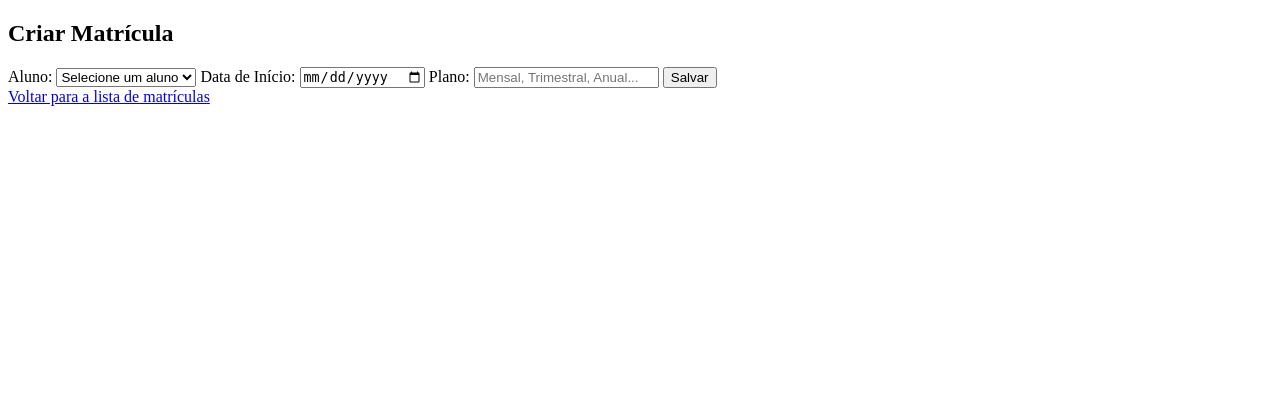
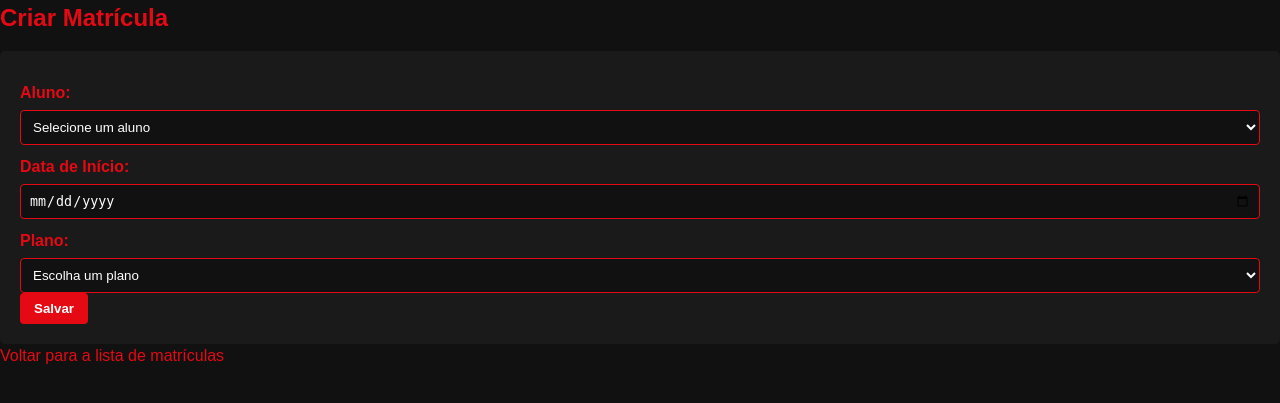
Before and after one commit to CarolAlexandre23/academia-CRUD, a Flask app: page /matriculas/nova in a window 1280 px wide. Shown: the top 403 px of the page. Run offline with Flask 3, Linux system fonts and the light colour scheme; data that the repository does not hold is empty.

Commit message:
Inicio do README e css

```diff
--- a/app/repository/matricula_repository.py
+++ b/app/repository/matricula_repository.py
@@ -61,7 +61,7 @@ class MatriculaRepository:
             UPDATE matricula
             SET data_inicio = ?, plano = ?, aluno_id = ?
             WHERE id = ?
-        """, (matricula.get_data_inicio(), matricula.get_plano(), matricula.aluno_id(), matricula.get_id()))
+        """, (matricula.get_data_inicio(), matricula.get_plano(), matricula.get_aluno_id(), matricula.get_id()))
         connection.commit()
 
     def delete_matricula(self, matricula_id):
--- /dev/null
+++ b/app/static/style.css
@@ -0,0 +1,101 @@
+/* Reset básico */
+body, h1, h2, h3, p, table, th, td, a, input, select, button {
+    margin: 0;
+    padding: 0;
+    box-sizing: border-box;
+}
+
+/* Fundo e fonte */
+body {
+    background-color: #111; /* Preto quase puro */
+    color: #fff;
+    font-family: Arial, sans-serif;
+    line-height: 1.5;
+}
+
+/* Títulos */
+h1, h2 {
+    color: #e50914; /* Vermelho vibrante */
+    margin-bottom: 15px;
+}
+
+/* Links */
+a {
+    color: #e50914;
+    text-decoration: none;
+}
+
+a:hover {
+    text-decoration: underline;
+}
+
+/* Botões */
+button, input[type="submit"] {
+    background-color: #e50914;
+    color: #fff;
+    border: none;
+    padding: 8px 14px;
+    cursor: pointer;
+    border-radius: 4px;
+    font-weight: bold;
+}
+
+button:hover, input[type="submit"]:hover {
+    background-color: #b00610; /* Vermelho mais escuro no hover */
+}
+
+/* Tabelas */
+table {
+    width: 100%;
+    border-collapse: collapse;
+    margin-top: 15px;
+}
+
+th, td {
+    padding: 10px;
+    text-align: left;
+}
+
+th {
+    background-color: #222;
+    color: #e50914;
+    border-bottom: 2px solid #e50914;
+}
+
+tr:nth-child(even) {
+    background-color: #1a1a1a;
+}
+
+tr:hover {
+    background-color: #2a2a2a;
+}
+
+/* Formulários */
+form {
+    background-color: #1a1a1a;
+    padding: 20px;
+    border-radius: 5px;
+}
+
+label {
+    display: block;
+    margin-top: 10px;
+    font-weight: bold;
+    color: #e50914;
+}
+
+input, select {
+    width: 100%;
+    padding: 8px;
+    margin-top: 5px;
+    background-color: #111;
+    color: #fff;
+    border: 1px solid #e50914;
+    border-radius: 4px;
+}
+
+input:focus, select:focus {
+    outline: none;
+    border-color: #ff1f2a;
+    box-shadow: 0 0 5px #ff1f2a;
+}
--- a/app/templates/alunos/list_aluno.html
+++ b/app/templates/alunos/list_aluno.html
@@ -27,4 +27,9 @@
         {% endfor %}
     </tbody>
 </table>
+
+<p>
+    <a href="{{ url_for('listar_matriculas') }}">Ver Matrículas</a>
+</p>
+
 {% endblock %}
--- a/app/templates/base.html
+++ b/app/templates/base.html
@@ -3,6 +3,7 @@
 <head>
     <meta charset="UTF-8">
     <meta name="viewport" content="width=device-width, initial-scale=1.0">
+    <link rel="stylesheet" href="{{ url_for('static', filename='style.css') }}">
     <title>Academia</title>
 </head>
 <body>
--- a/app/templates/matriculas/form_matricula.html
+++ b/app/templates/matriculas/form_matricula.html
@@ -11,18 +11,29 @@
     <select name="aluno_id" id="aluno_id" required>
         <option value="" disabled selected hidden>Selecione um aluno</option>
         {% for aluno in alunos %}
-            <option value="{{ aluno.get_id() }}"
-                {% if matricula and aluno.get_id() == matricula.get_aluno_id() %}selected{% endif %}>
-                {{ aluno.get_nome() }}
-            </option>
+        <option value="{{ aluno.get_id() }}" {% if matricula and aluno.get_id()==matricula.get_aluno_id() %}selected{%
+            endif %}>
+            {{ aluno.get_nome() }}
+        </option>
         {% endfor %}
     </select>
 
     <label for="data_inicio">Data de Início:</label>
-    <input type="date" id="data_inicio" name="data_inicio" value="{{ matricula.get_data_inicio() if matricula else '' }}" required>
+    <input type="date" id="data_inicio" name="data_inicio"
+        value="{{ matricula.get_data_inicio() if matricula else '' }}" required>
 
     <label for="plano">Plano:</label>
-    <input type="text" id="plano" name="plano" placeholder="Mensal, Trimestral, Anual..." value="{{ matricula.get_plano() if matricula else '' }}" required>
+    <select name="plano" id="plano" required>
+        <option value="" disabled selected hidden>Escolha um plano</option>
+        <option value="Mensal" {% if matricula and matricula.get_plano()=='Mensal' %}selected{% endif %}>Mensal</option>
+        <option value="Trimestral" {% if matricula and matricula.get_plano()=='Trimestral' %}selected{% endif %}>
+            Trimestral</option>
+        <option value="Semestral" {% if matricula and matricula.get_plano()=='Semestral' %}selected{% endif %}>Semestral
+        </option>
+        <option value="Anual" {% if matricula and matricula.get_plano()=='Anual' %}selected{% endif %}>Anual</option>
+    </select>
+
+    <!-- <input type="text" id="plano" name="plano" placeholder="Mensal, Trimestral, Anual..." value="{{ matricula.get_plano() if matricula else '' }}" required> -->
 
     <button type="submit">Salvar</button>
 </form>
```
Also changed, not shown: README.md (added), app/database/banco.db.
